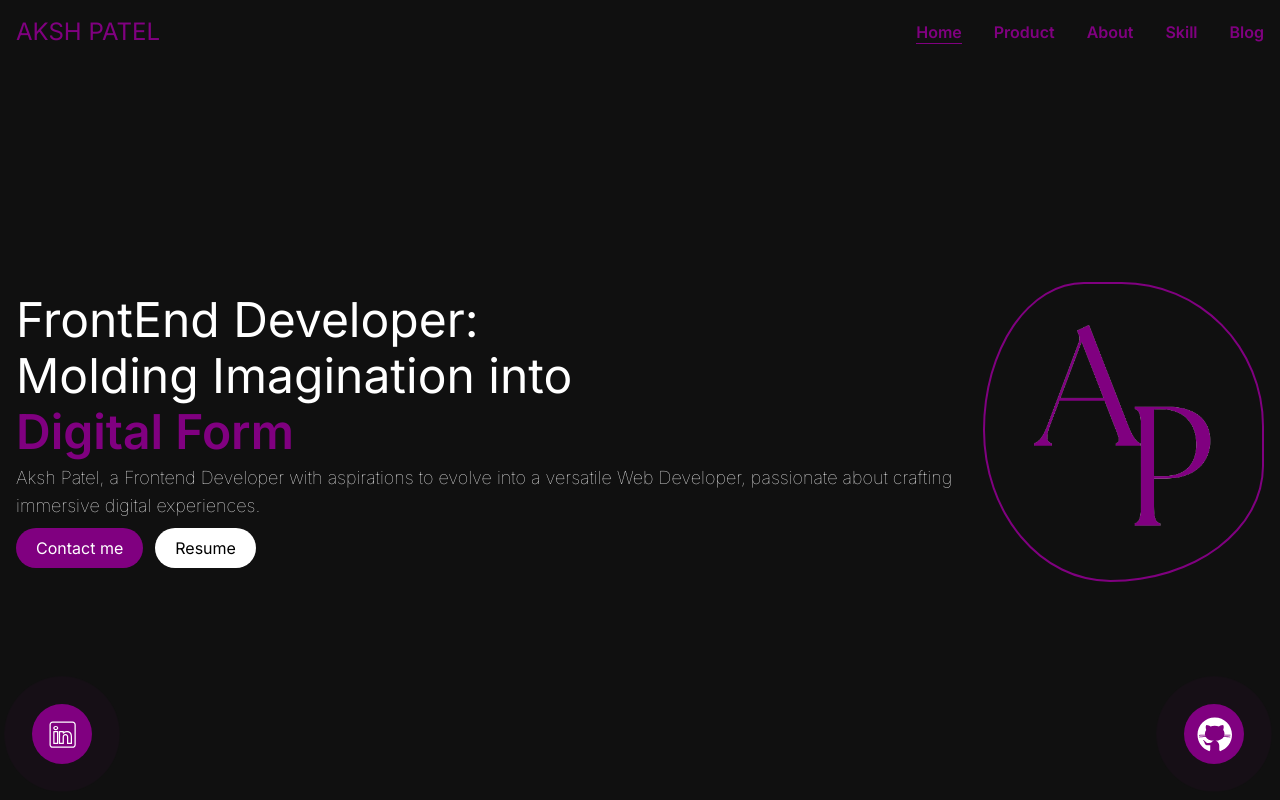
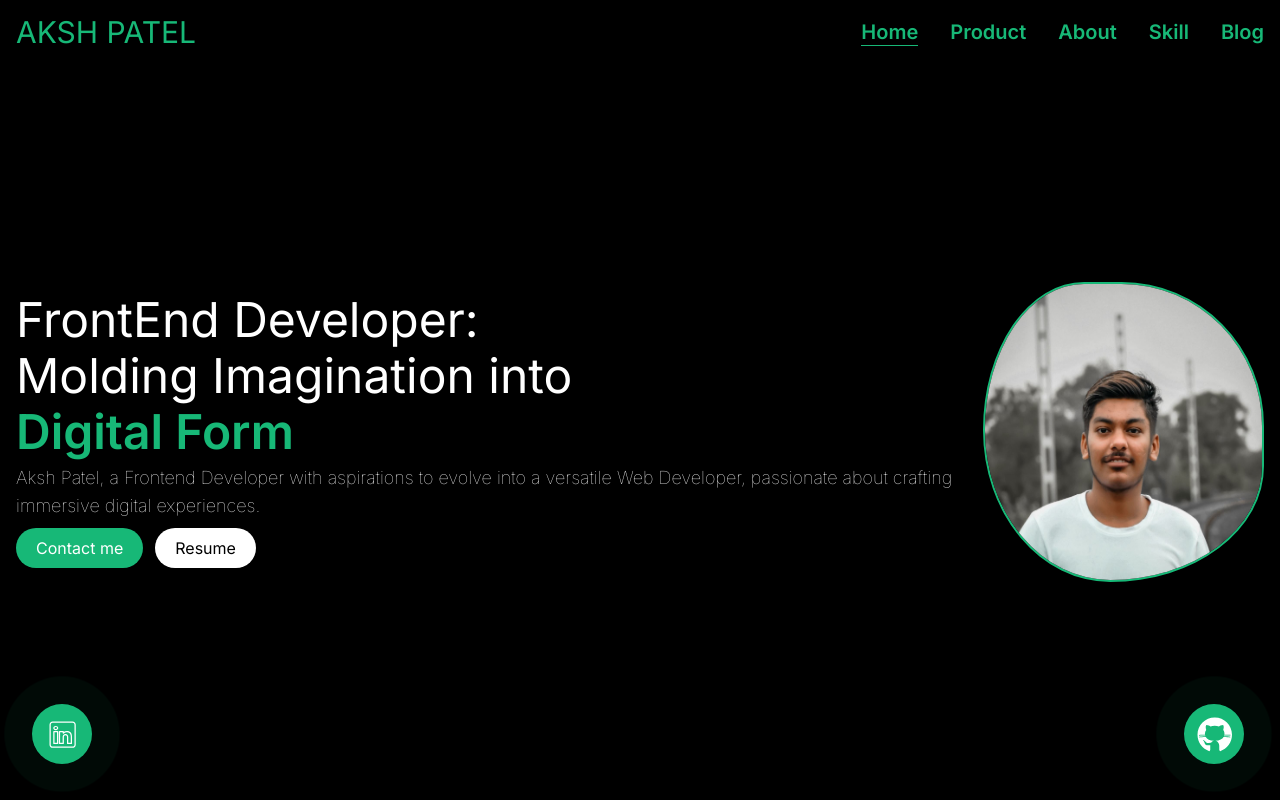
Before and after one commit to akshpatell/portfolio, a Next.js app: page / in a window 1280 px wide. Built offline with nearby package versions, Linux system fonts and the light colour scheme.

Commit message:
bg-gray-dark to bg-black and bg-purple to bg-green in components and layout

```diff
--- a/src/app/layout.js
+++ b/src/app/layout.js
@@ -20,8 +20,8 @@ export default function RootLayout({ children }) {
             target="_blank"
           >
             <span className="sr-only">Github Icon</span>
-            <span className="absolute inline-flex h-full w-full animate-ping rounded-full bg-purple opacity-75"></span>
-            <span className="relative flex h-[60px] w-[60px] items-center justify-center rounded-full bg-purple">
+            <span className="absolute inline-flex h-full w-full animate-ping rounded-full bg-green opacity-75"></span>
+            <span className="relative flex h-[60px] w-[60px] items-center justify-center rounded-full bg-green">
               <svg
                 xmlns="http://www.w3.org/2000/svg"
                 viewBox="0 0 48 48"
@@ -47,8 +47,8 @@ export default function RootLayout({ children }) {
             target="_blank"
           >
             <span className="sr-only">Linkedin Icon</span>
-            <span className="absolute inline-flex h-full w-full animate-ping rounded-full bg-purple opacity-75"></span>
-            <span className="relative flex h-[60px] w-[60px] items-center justify-center rounded-full bg-purple">
+            <span className="absolute inline-flex h-full w-full animate-ping rounded-full bg-green opacity-75"></span>
+            <span className="relative flex h-[60px] w-[60px] items-center justify-center rounded-full bg-green">
               <svg
                 xmlns="http://www.w3.org/2000/svg"
                 viewBox="0 0 48 48"
--- a/src/components/Header/header.module.css
+++ b/src/components/Header/header.module.css
@@ -1,12 +1,12 @@
 .header {
-  @apply z-50 sticky top-0 flex justify-between items-center bg-gray-dark px-container;
+  @apply z-50 sticky top-0 flex justify-between items-center bg-black px-container;
   backdrop-filter: blur(50px);
 
   & .navToggler {
     @apply sm:hidden hover:cursor-pointer;
 
     & .togglerIcon {
-      @apply w-6 aspect-square text-purple;
+      @apply w-6 aspect-square text-green;
     }
   }
 }
@@ -19,7 +19,7 @@
   @apply left-[-110%] sm:left-0;
 }
 .visibleNavbar {
-  @apply left-0 bg-gray-dark w-[75%];
+  @apply left-0 bg-black w-[75%];
 }
 
 .link {
@@ -32,7 +32,7 @@
   width: 0%;
   bottom: 0;
   left: 0;
-  border-bottom: 1px solid purple;
+  border-bottom: 1px solid #17b877;
   transition: width 0.3s ease-out;
 }
 
--- a/src/components/Header/index.jsx
+++ b/src/components/Header/index.jsx
@@ -61,7 +61,7 @@ const Header = () => {
           </svg>
         )}
       </div>
-      <Link href="/" className="text-purple text-2xl sm:w-full ">
+      <Link href="/" className="text-green text-3xl sm:w-full ">
         AKSH PATEL
       </Link>
 
@@ -76,7 +76,7 @@ const Header = () => {
               <Link
                 key={item.title}
                 href={item.link}
-                className={`font-semibold text-purple hover:opacity-100 duration-300 ${
+                className={`font-semibold text-green hover:opacity-100 duration-300 text-xl ${
                   styles.link
                 } ${pathname === item.link ? styles.activeLink : ""}`}
                 onClick={closeNavToggler}
--- a/src/components/Male/index.jsx
+++ b/src/components/Male/index.jsx
@@ -13,7 +13,7 @@ const Male = () => {
         <h1 className="text-5xl max-sm:text-3xl font-semiboldbold text-white">
           Molding Imagination into
         </h1>
-        <h1 className="text-5xl max-sm:text-3xl font-semibold text-[#800080]">
+        <h1 className="text-5xl max-sm:text-3xl font-semibold text-green">
           Digital Form
         </h1>
         <p className="text-white font-thin text-lg max-sm:text-base">
@@ -24,7 +24,7 @@ const Male = () => {
 
         <div className="flex gap-3">
           <Link href="https://api.whatsapp.com/send/?phone=%2B917016913718&text&type=phone_number&text=I%20want%20to%20understand%20about">
-            <button className="text-white bg-[#800080] py-2 px-5 rounded-full hover:bg-[#800080d0] ">
+            <button className="text-white bg-green py-2 px-5 rounded-full hover:bg-green-dark ">
               Contact me
             </button>
           </Link>
@@ -37,7 +37,7 @@ const Male = () => {
       </div>
       <div>
         <Image
-          src="/images/P.png"
+          src="/images/aksh.jpg"
           width={350}
           height={350}
           alt="alt"
--- a/src/components/Male/male.module.css
+++ b/src/components/Male/male.module.css
@@ -1,12 +1,12 @@
 .main {
-  @apply flex justify-between items-center gap-4 p-5 bg-gray-dark max-lg:flex-wrap-reverse w-full lg:h-[calc(100vh-64px)] h-screen px-container;
+  @apply flex justify-between items-center gap-4 p-5 bg-black max-lg:flex-wrap-reverse w-full lg:h-[calc(100vh-64px)] h-screen px-container;
   @media (max-width: 1189px) {
     justify-content: center;
   }
 }
 
 .shape {
-  @apply rounded-lg border-purple border-2;
+  @apply rounded-lg border-green border-2;
   @media (min-width: 1024px) {
     height: 300px;
     width: 350px;
--- a/tailwind.config.js
+++ b/tailwind.config.js
@@ -12,6 +12,8 @@ module.exports = {
       white: "#FFFFFF",
       black: "#000000",
       purple: "#800080",
+      green: { DEFAULT: "#17b877", dark: "#013220" },
+      orange: "#ffa23e",
       gray: {
         light: "#d3d3d3",
         DEFAULT: "#808080",
```
